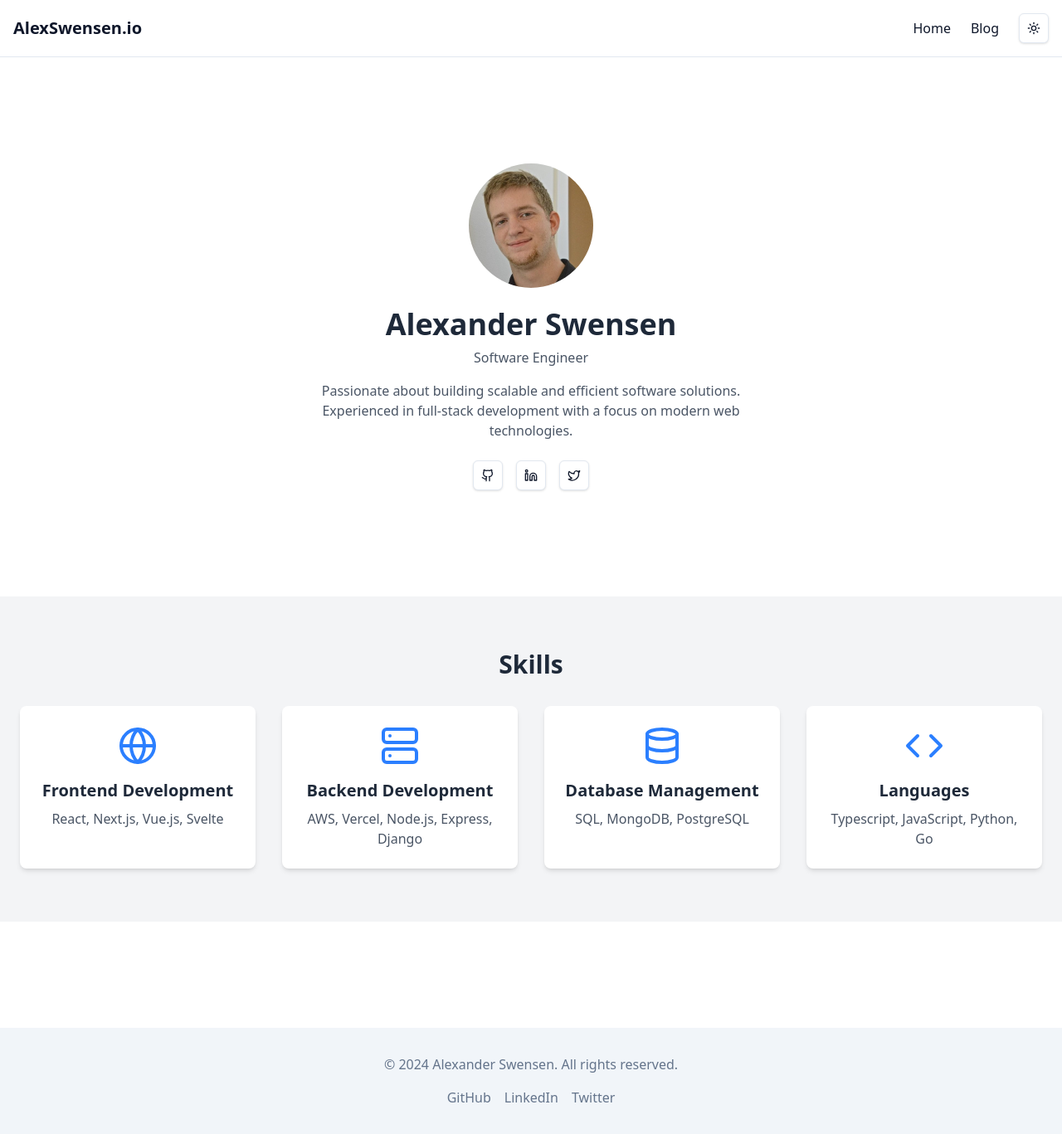
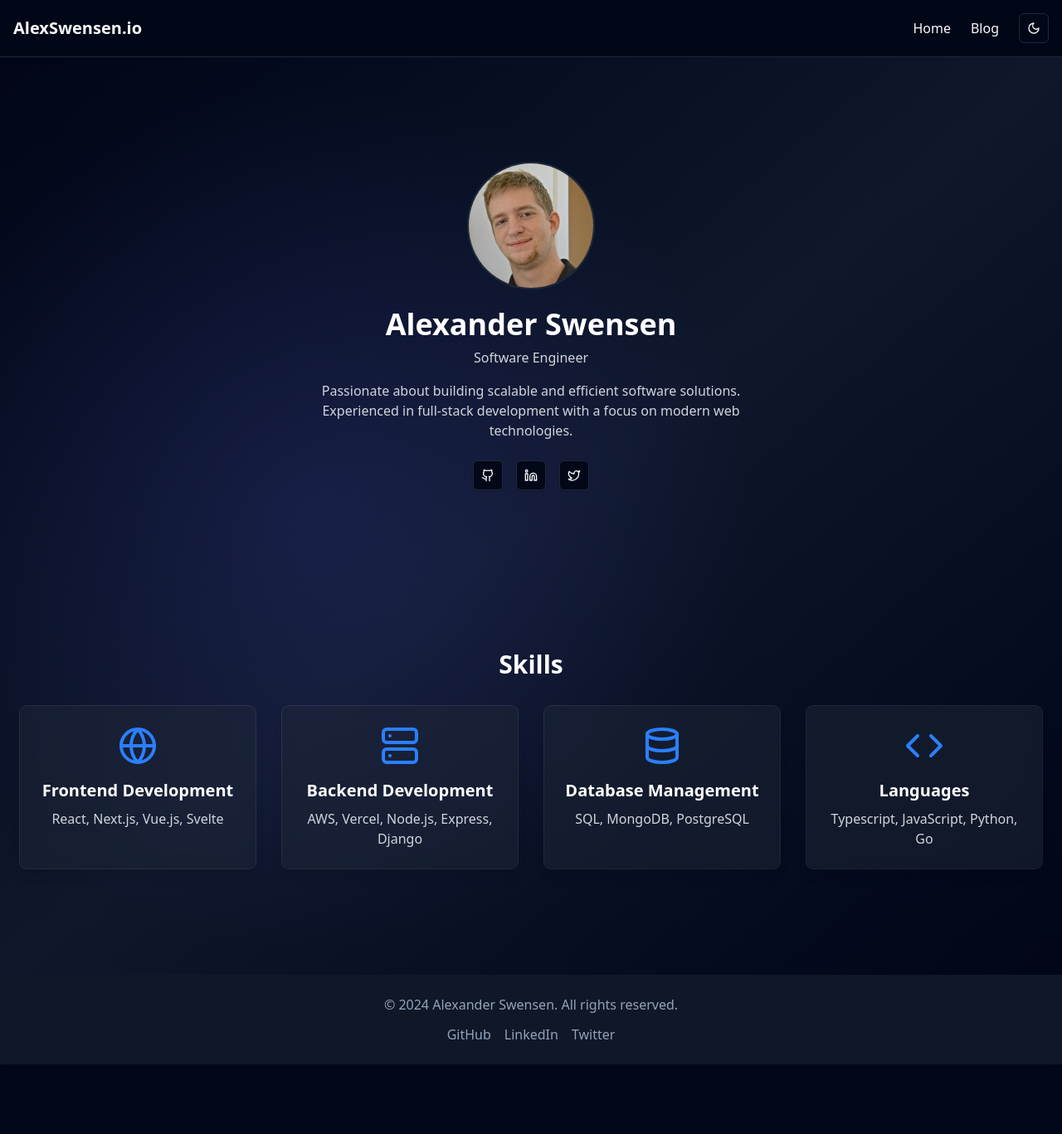
Before and after one commit to AlexSwensen/alexswensen.io, a Next.js app: page / in a window 1280 px wide. Shown: the whole page at 83% size. After the commit the page ends 1283 px from the top, so only its background shows below. Built offline with nearby package versions, Linux system fonts and the light colour scheme.

Commit message:
a bit better looking home-page

```diff
--- a/src/app/page.tsx
+++ b/src/app/page.tsx
@@ -72,9 +72,12 @@ export const metadata: Metadata = {
 
 export default function Home() {
   return (
-    <div className="flex flex-col gap-16 py-8 md:py-16 w-full">
-      <Hero />
-      <Skills />
+    <div className="relative isolate min-h-screen flex flex-col bg-gradient-to-br from-blue-100 via-white to-purple-50 dark:from-slate-950 dark:via-slate-900 dark:to-slate-950">
+      <div className="absolute inset-0 -z-10 bg-[radial-gradient(circle_at_30%_50%,rgba(79,70,229,0.1),transparent_50%)] dark:bg-[radial-gradient(circle_at_30%_50%,rgba(100,100,255,0.15),transparent_50%)]"></div>
+      <div className="flex-grow flex flex-col gap-16 py-8 md:py-16">
+        <Hero />
+        <Skills />
+      </div>
     </div>
   );
 }
--- a/src/components/Footer.tsx
+++ b/src/components/Footer.tsx
@@ -1,11 +1,11 @@
 export function Footer() {
   return (
-    <footer className="bg-muted text-muted-foreground py-8 mt-16">
+    <footer className="bg-muted/50 backdrop-blur-sm text-muted-foreground py-6">
       <div className="container mx-auto px-4 text-center">
         <p className="text-sm sm:text-base">
           © {new Date().getFullYear()} Alexander Swensen. All rights reserved.
         </p>
-        <div className="mt-4 flex flex-col sm:flex-row justify-center space-y-2 sm:space-y-0 sm:space-x-4">
+        <div className="mt-3 flex flex-col sm:flex-row justify-center space-y-2 sm:space-y-0 sm:space-x-4">
           <a
             href="https://github.com/AlexSwensen"
             target="_blank"
--- a/src/components/Hero.tsx
+++ b/src/components/Hero.tsx
@@ -8,15 +8,15 @@ import {
 
 const Hero = () => {
   return (
-    <section className="bg-white dark:bg-slate-950">
-      <div className="container mx-auto px-6 py-16 text-center">
+    <section className="relative">
+      <div className="container relative mx-auto px-6 py-16 text-center">
         <div className="mx-auto max-w-lg">
           <Image
             src="/img/me.jpeg?height=150&width=150"
             alt="Alexander Swensen"
             width={150}
             height={150}
-            className="mx-auto rounded-full"
+            className="mx-auto rounded-full ring-2 ring-gray-100 dark:ring-gray-800"
           />
           <h1 className="mt-6 text-3xl font-bold text-gray-800 dark:text-white md:text-4xl">
             Alexander Swensen
--- a/src/components/Skills.tsx
+++ b/src/components/Skills.tsx
@@ -31,7 +31,7 @@ const skills: Skill[] = [
 
 const Skills = () => {
   return (
-    <section id="skills" className="bg-gray-100 py-16 dark:bg-gray-900">
+    <section id="skills" className="relative py-16">
       <div className="container mx-auto px-6">
         <h2 className="mb-8 text-center text-3xl font-bold text-gray-800 dark:text-white">
           Skills
@@ -40,7 +40,10 @@ const Skills = () => {
           {skills.map((skill) => {
             const IconComponent = skill.icon;
             return (
-              <div key={skill.name} className="rounded-lg bg-white p-6 shadow-md dark:bg-gray-800">
+              <div
+                key={skill.name}
+                className="rounded-lg bg-white/50 backdrop-blur-sm p-6 shadow-lg ring-1 ring-gray-900/5 dark:bg-gray-800/50 dark:ring-white/10 transition-all hover:bg-white/80 dark:hover:bg-gray-800/80"
+              >
                 <IconComponent className="mx-auto mb-4 h-12 w-12 text-blue-500" />
                 <h3 className="mb-2 text-center text-xl font-semibold text-gray-800 dark:text-white">
                   {skill.name}
--- a/src/components/theme-provider.tsx
+++ b/src/components/theme-provider.tsx
@@ -10,7 +10,7 @@ export function ThemeProvider({
   return (
     <NextThemesProvider
       attribute="class"
-      defaultTheme="system"
+      defaultTheme="dark"
       enableSystem={true}
       disableTransitionOnChange
       {...props}
```
